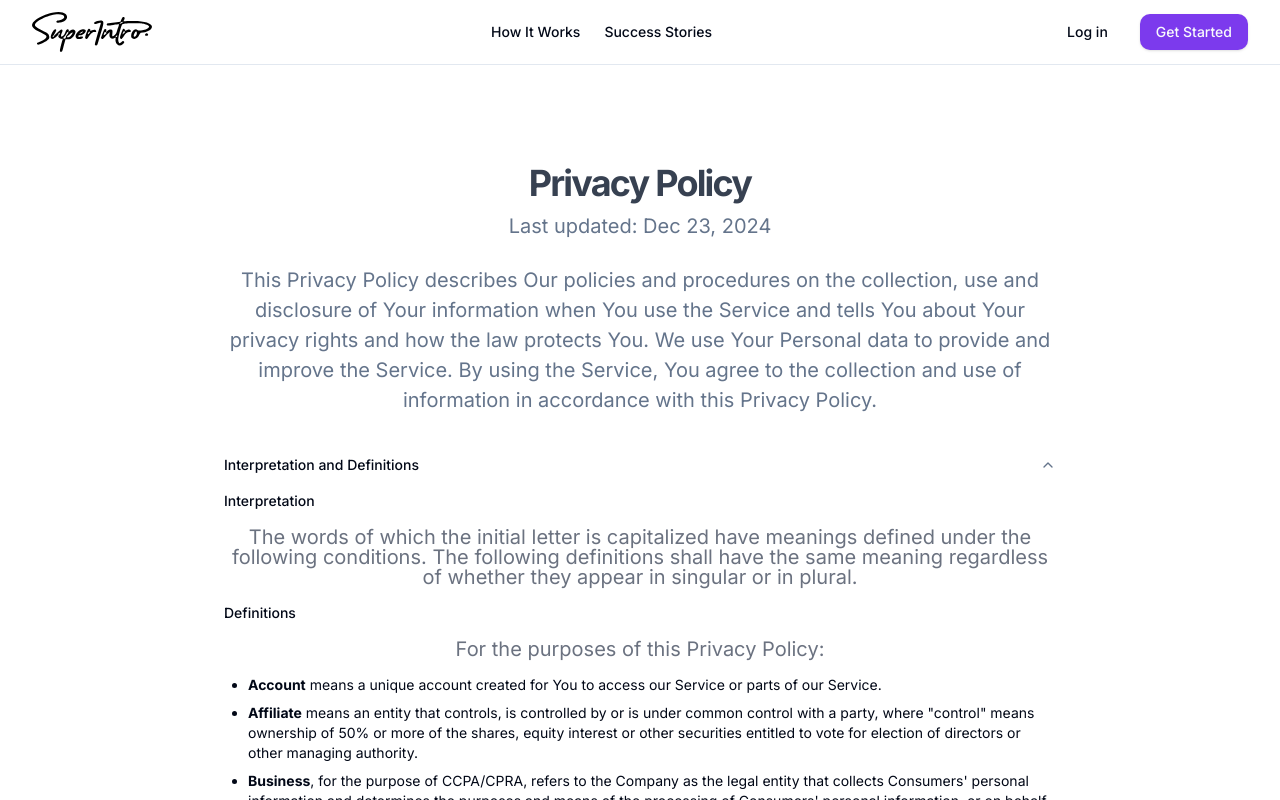
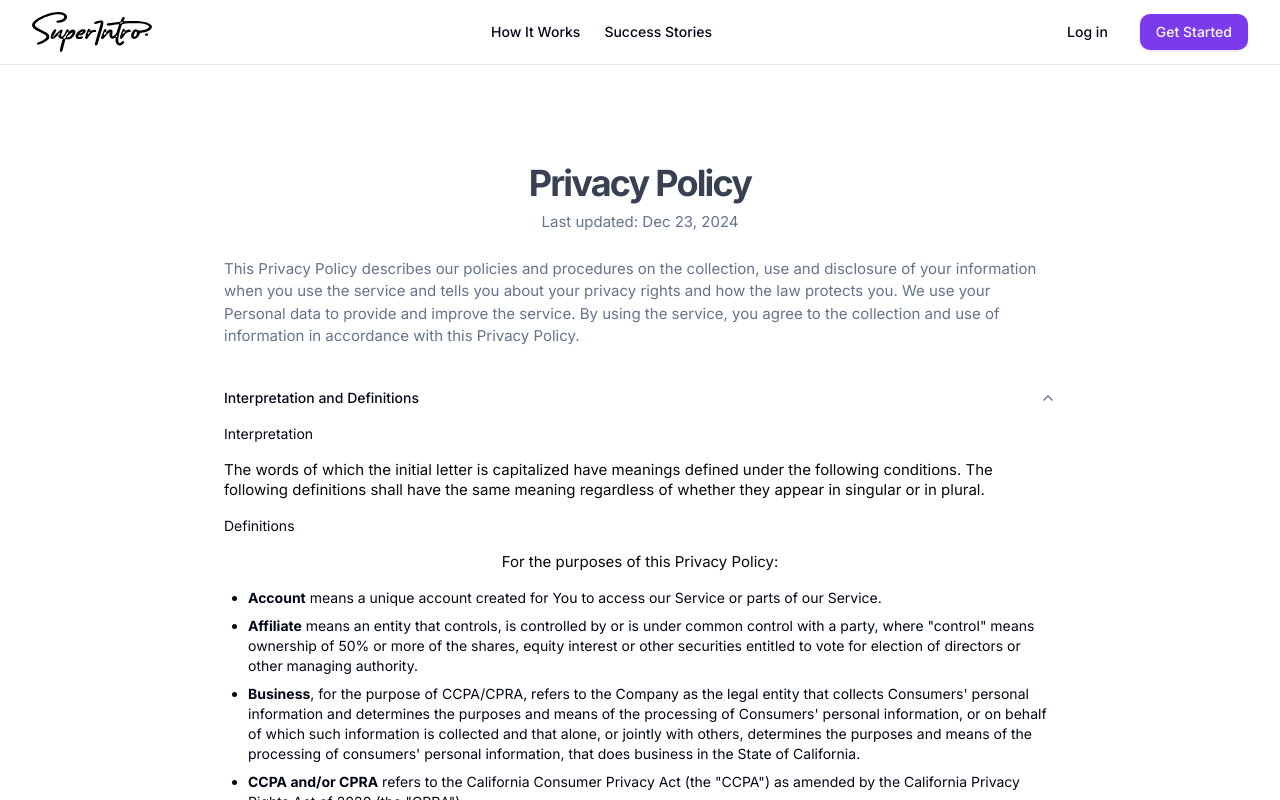
Before and after one commit to AiOS-Internship-PersonaNet/Landing-page, a Next.js app: page /privacy-policy in a window 1280 px wide. Both pictures are taken after a click on the button "Interpretation and Definitions". Shown: the top 800 px of the page. Built offline with nearby package versions, Linux system fonts and the light colour scheme.

Commit message:
Modified and updated compnts and termsconds.css to reflect changes

```diff
--- a/app/privacy-policy/page.jsx
+++ b/app/privacy-policy/page.jsx
@@ -48,10 +48,10 @@ export default function PrivacyPolicy() {
             <p className="text-muted-foreground">Last updated: Dec 23, 2024</p>
           </div>
 
-          <p className="text-muted-foreground leading-normal">
-            This Privacy Policy describes Our policies and procedures on the collection, use and disclosure of Your
-            information when You use the Service and tells You about Your privacy rights and how the law protects You.
-            We use Your Personal data to provide and improve the Service. By using the Service, You agree to the
+          <p className="text-muted-foreground leading-normal text-smaller">
+            This Privacy Policy describes our policies and procedures on the collection, use and disclosure of your
+            information when you  use the service and tells you about your privacy rights and how the law protects you.
+            We use your Personal data to provide and improve the service. By using the service, you agree to the
             collection and use of information in accordance with this Privacy Policy.
           </p>
 
@@ -60,14 +60,14 @@ export default function PrivacyPolicy() {
               <AccordionTrigger>Interpretation and Definitions</AccordionTrigger>
               <AccordionContent>
                 <div className="space-y-4">
-                  <h3 className="font-medium">Interpretation</h3>
+                  <h3 className="font-large">Interpretation</h3>
                   <p>
                     The words of which the initial letter is capitalized have meanings defined under the following
                     conditions. The following definitions shall have the same meaning regardless of whether they appear
                     in singular or in plural.
                   </p>
 
-                  <h3 className="font-medium">Definitions</h3>
+                  <h3 className="font-large">Definitions</h3>
                   <p>For the purposes of this Privacy Policy:</p>
                   <ul className="list-disc pl-6 space-y-2">
                     <li>
@@ -380,23 +380,27 @@ export default function PrivacyPolicy() {
               </AccordionContent>
             </AccordionItem>
 
-
-
             <AccordionItem value="website">
               <AccordionTrigger>Website</AccordionTrigger>
               <AccordionContent>
-                <p className="leading-relaxed">
+                <ul className="list-disc pl-6 space-y-2">
+              <p>
                 If applicable, click "Privacy Preferences", "Update Privacy Preferences" or "Do Not Sell My Personal Information" buttons
-                listed on the service to review Your privacy preferences and opt out of cookies and other technologies that we may use.
-                Please note that you will need to opt out from each browser that You use to access the Service. Additionally, you can opt
+                listed on the service to review your privacy preferences and opt out of cookies and other technologies that we may use.
+                Please note that you will need to opt out from each browser that you use to access the Service. Additionally, you can opt
                 out of receiving ads that are personalized as served by our Service Providers by following our instructions presented on
                 the service:
-                The NAI's opt-out platform: http://www.networkadvertising.org/choices/
-                The EDAA's opt-out platform http://www.youronlinechoices.com/
-                The DAA's opt-out platform: http://optout.aboutads.info/?c=2&lang=EN
+              </p>
+                <ul className="list-disc pl-6 space-y-2">
+                  <li>  <strong> The NAI's opt-out platform: </strong>  http://www.networkadvertising.org/choices/ </li>
+                  <li>  <strong> The EDAA's opt-out platform </strong>  http://www.youronlinechoices.com/ </li>
+                  <li>  <strong> The DAA's opt-out platform: </strong>  http://optout.aboutads.info/?c=2&lang=EN </li>
+                </ul>
+                <p>
                 The opt out will place a cookie on Your computer that is unique to the browser you use to opt out. If you change browsers
                 or delete the cookies saved by Your browser, you will need to opt out again.
                 </p>
+               </ul>
               </AccordionContent>
             </AccordionItem>
 
@@ -405,7 +409,7 @@ export default function PrivacyPolicy() {
               <AccordionContent>
                 <p className="leading-relaxed">
                 Your mobile device may give you the ability to opt out of the use of information about the apps you use in order to serve
-                you ads that are targeted to Your interests: "Opt out of Interest-Based Ads" or "Opt out of Ads Personalization" on Android devices
+                you ads that are targeted to your interests: "Opt out of Interest-Based Ads" or "Opt out of Ads Personalization" on Android devices
                 "Limit Ad Tracking" on iOS devices you can also stop the collection of location information from your mobile device by changing
                  the preferences on your mobile device.
                 </p>
@@ -416,7 +420,7 @@ export default function PrivacyPolicy() {
               <AccordionTrigger>Limit the Use or Disclosure of my Sensitive Personal Information</AccordionTrigger>
               <AccordionContent>
                 <p className="leading-relaxed">
-                If you are a California resident, uou have the right to limit the use and disclosure of Your sensitive personal information
+                If you are a California resident, you have the right to limit the use and disclosure of your sensitive personal information
                 to that use which is necessary to perform the services or provide the goods reasonably expected by an average consumer who
                 requests such services or goods. We collect, use and disclose sensitive personal information in ways that are necessary
                 to provide the Service. For more information on how we use your personal information, please see the "Use of Your Personal Data"
@@ -498,9 +502,8 @@ export default function PrivacyPolicy() {
               <AccordionTrigger>Contact Us</AccordionTrigger>
               <AccordionContent>
                 <p className="leading-relaxed">
-                  If you have any questions about this Privacy Policy, You can contact us:
-                  <br />
-                  By email: admin@aios.agency
+                  If you have any questions about this Privacy Policy, you can contact us by email
+                  at admin@aios.agency
                 </p>
               </AccordionContent>
             </AccordionItem>
--- a/app/terms-and-conditions/termsconds.css
+++ b/app/terms-and-conditions/termsconds.css
@@ -12,9 +12,9 @@ h1{
 }
 
 p{
-    color: #6b7280;
-    font-size: 20px;
-    text-align: center;
+    color: #080808;
+    font-size:15px;
+    text-align: left;
     margin-top: 30px;
     max-width: 1440px;
     display: flex;
```
